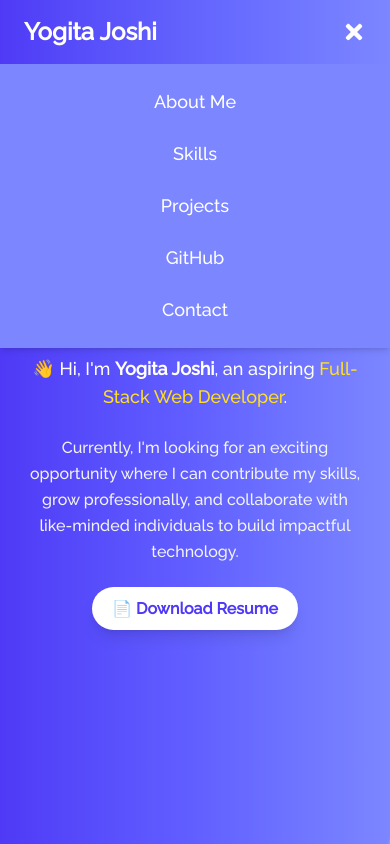
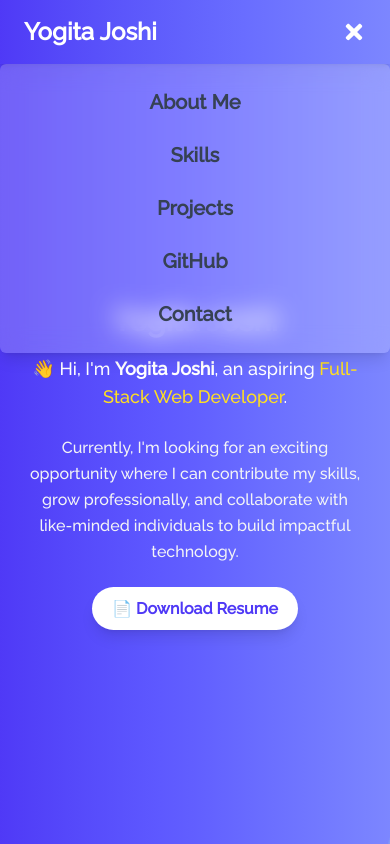
Before and after one commit to yogitaj-30/My-Portfolio, a React (Vite) app: page / in a window 390 px wide. Both pictures are taken after a click on the button 354 px from the left and 32 px from the top of the page. Shown: the top 844 px of the page. Built offline with nearby package versions, Linux system fonts and the light colour scheme.

Commit message:
Dropdown menu bg edited

```diff
--- a/src/components/Navbar.jsx
+++ b/src/components/Navbar.jsx
@@ -29,12 +29,12 @@ const Navbar = () => {
             </div>
 
             {isOpen && (
-                <ul className="md:hidden flex flex-col items-center bg-indigo-400 py-6 gap-6 text-lg font-medium">
-                    <li><a href="#about" onClick={() => setIsOpen(false)}>About Me</a></li>
-                    <li><a href="#skills" onClick={() => setIsOpen(false)}>Skills</a></li>
-                    <li><a href="#projects" onClick={() => setIsOpen(false)}>Projects</a></li>
-                    <li><a href="#github" onClick={() => setIsOpen(false)}>GitHub</a></li>
-                    <li><a href="#contact" onClick={() => setIsOpen(false)}>Contact</a></li>
+                <ul className="md:hidden flex flex-col items-center bg-white/20 rounded-md backdrop-blur-md py-6 gap-6 text-lg font-medium fixed top-16 left-0 w-full shadow-lg">
+                    <li><a href="#about" className="font-bold text-xl text-gray-700" onClick={() => setIsOpen(false)}>About Me</a></li>
+                    <li><a href="#skills" className="font-bold text-xl text-gray-700" onClick={() => setIsOpen(false)}>Skills</a></li>
+                    <li><a href="#projects" className="font-bold text-xl text-gray-700" onClick={() => setIsOpen(false)}>Projects</a></li>
+                    <li><a href="#github" className="font-bold text-xl text-gray-700" onClick={() => setIsOpen(false)}>GitHub</a></li>
+                    <li><a href="#contact" className="font-bold text-xl text-gray-700" onClick={() => setIsOpen(false)}>Contact</a></li>
                 </ul>
             )}
         </nav>
```
